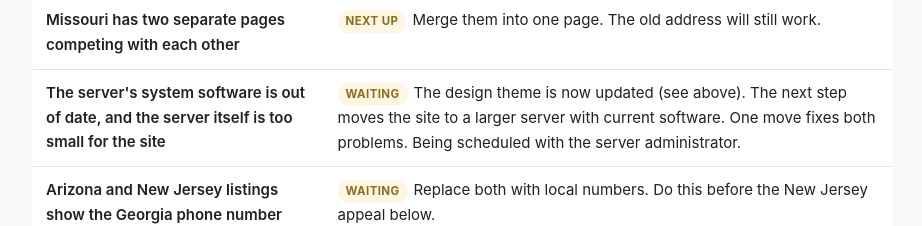
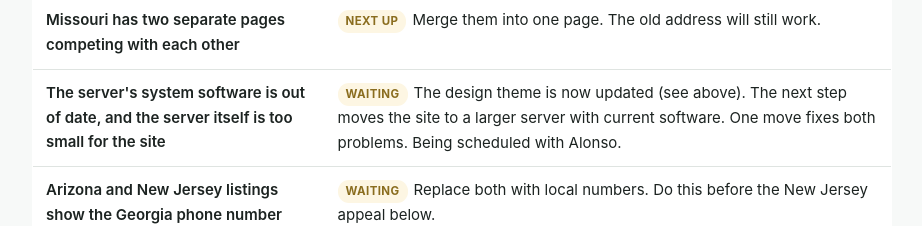
Before and after one commit to MannyPachano/ues-seo-progress, a plain HTML site: page index.html in a window 1280 px wide. Shown: the part 1700-1926 px from the top of the page, without its empty margins (178-1100 px from the left). Drawn offline with Linux system fonts and the light colour scheme.

Commit message:
Update index.html

```diff
--- a/index.html
+++ b/index.html
@@ -149,7 +149,7 @@
   </tr>
   <tr>
     <td class="prob">The server's system software is out of date, and the server itself is too small for the site</td>
-    <td><span class="tag prog">WAITING</span>The design theme is now updated (see above). The next step moves the site to a larger server with current software. One move fixes both problems. Being scheduled with the server administrator.</td>
+    <td><span class="tag prog">WAITING</span>The design theme is now updated (see above). The next step moves the site to a larger server with current software. One move fixes both problems. Being scheduled with Alonso.</td>
   </tr>
   <tr>
     <td class="prob">Arizona and New Jersey listings show the Georgia phone number</td>
```
